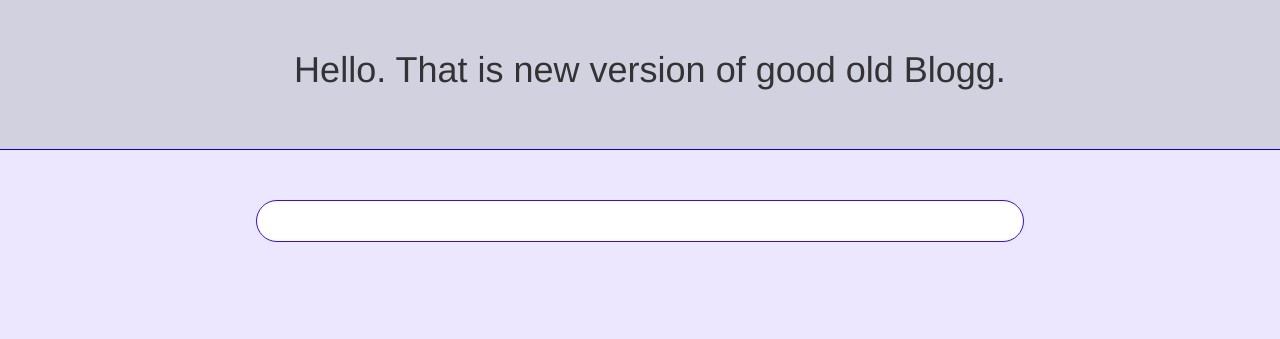
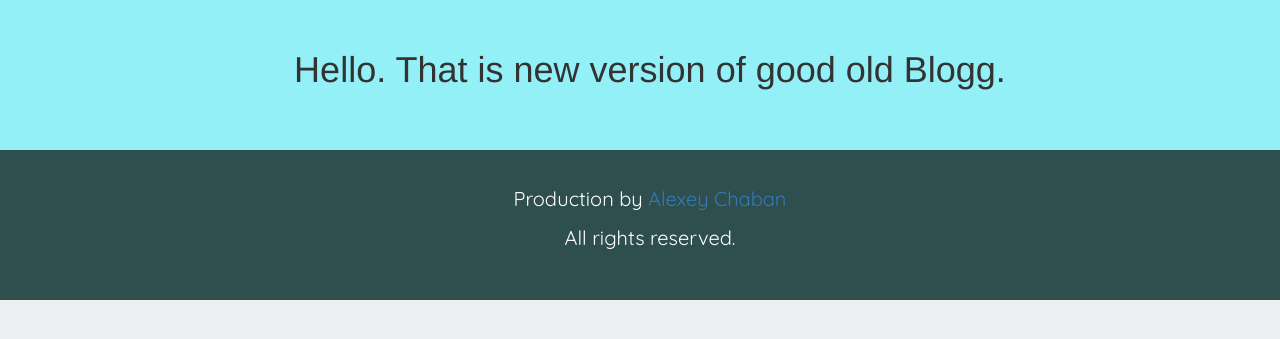
Before and after one commit to Kamatozzik/Blogg_v2, a Django app: page / in a window 1280 px wide. Shown: the top 339 px of the page. Run offline with Django 3.2, Linux system fonts and the light colour scheme; data that the repository does not hold is empty; some libraries are stand-ins or nearby versions.

Commit message:
modified template

```diff
--- a/newBlogg/static/css/newBlogg.css
+++ b/newBlogg/static/css/newBlogg.css
@@ -1,6 +1,7 @@
+@import url('https://fonts.googleapis.com/css?family=Quicksand');
 
- body {
-    background-color: #ece7ff;
+body {
+    background-color: #edeef0
 }
 
 .posts a {
@@ -9,22 +10,24 @@
 
 .header {
     text-align: center;
-    background-color: #d1d1e0;
+    background-color: rgba(10, 243, 255, 0.4);
     padding-top: 30px;
     height: 150px;
     min-width: 1300px;
-    border-bottom: 1px solid blue;
+   /* border-bottom: 4px solid;
+    border-color: -o-highlight-border; */
+
 }
 
 .content-box {
     margin-left: 20%;
+    margin-bottom: 50px;
     margin-top: 50px;
-    margin-bottom: 100px;
     background-color: white;
     padding: 20px 20px 20px 50px;
     width: 60%;
-    border-radius: 60px;
-    border: 1px solid #330bff;
+    border-radius: 5px;
+    border: 1px solid #d7d8db;
 }
 
 .posts h1 {
@@ -34,3 +37,19 @@
 .posts h2 {
     font-size: 14px;
 }
+
+.footer {
+    height: 150px;
+    min-width: 1300px;
+    background-color: #2F4F4F;
+    padding-top: 35px;
+
+}
+
+.footer_txt {
+    position: inherit;
+    text-align: center;
+    font-family: 'Quicksand', sans-serif;
+    color: white;
+    font-size: 20px;
+}
--- a/newBlogg/templates/newBlogg/index.html
+++ b/newBlogg/templates/newBlogg/index.html
@@ -13,13 +13,19 @@
         <div class="header">
             <h1>Hello. That is new version of good old Blogg.</h1>
         </div>
+        {% for post in posts %}
             <div class="content-box">
                 <div class="posts">
-                {% for post in posts %}
                     <h1><a href="#">{{ post.title }}</a></h1>
                     <h3>{{ post.text }}</h3>
                     <h2>Опубликовано: {{ post.pubDate }}. Автор: {{ post.author }}</h2>
+                </div>
+            </div>
         {% endfor %}
+        <div class="footer">
+            <div class="footer_txt">
+                <p>Production by <a href="https://vk.com/fucking.crazy.unicorn88">Alexey Chaban</a></p>
+                <p>All rights reserved.</p>
             </div>
         </div>
     </body>
```
Lines whose indentation alone changed are shown as unchanged.
